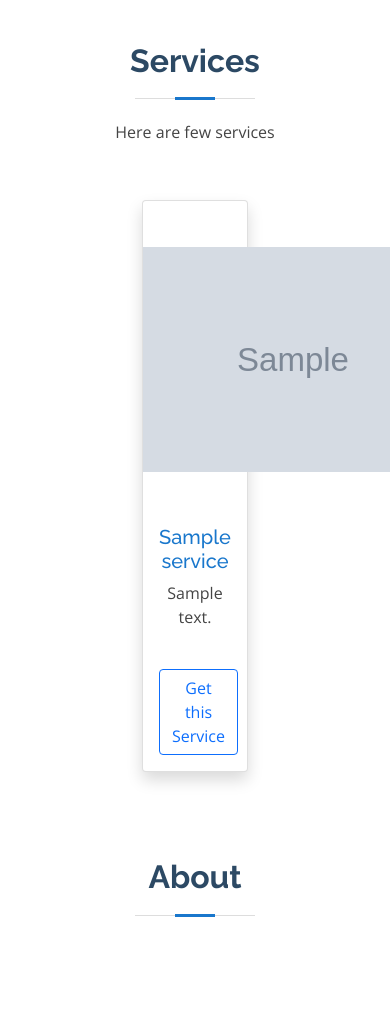
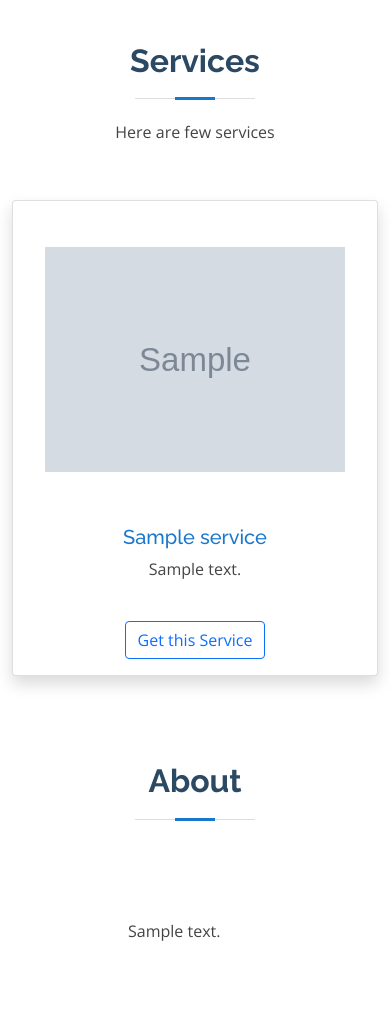
Before and after one commit to Sharif-00112/GetEasy-Web, a Django app: page / in a window 390 px wide. Shown: the part 1012-2024 px from the top of the page. Run offline with Django 3.2, Linux system fonts and the light colour scheme; tables that the repository leaves empty hold one stand-in row (values such as "Sample post"); grey boxes marked "Sample" are stand-in pictures; some libraries are stand-ins or nearby versions.

Commit message:
changed home

```diff
--- a/GetEasyApp/templates/all_services.html
+++ b/GetEasyApp/templates/all_services.html
@@ -10,7 +10,7 @@
             <div class="row justify-content-center">
                 {% if services_all %}
                     {% for service in services_all %}
-                        <div class="col-4 mt-3 mb-3">
+                        <div class="col-lg-4 col-md-6 col-sm-12 mt-3 mb-3">
                             <div class="card shadow text-center">
                                 <a href="{% url 'service_details' service.id %}">
                                     <img class="mt-2" style="height: 300px; width: 300px; object-fit: contain;"
--- a/GetEasyApp/templates/home.html
+++ b/GetEasyApp/templates/home.html
@@ -20,7 +20,7 @@
             <div class="row justify-content-center">
                 {% if services_all %}
                     {% for service in services_all %}
-                        <div class="col-4 mt-3 mb-3">
+                        <div class="col-lg-4 col-md-6 col-sm-12 mt-3 mb-3">
                             <div class="card shadow text-center">
                                 <a href="{% url 'service_details' service.id %}">
                                     <img class="mt-2" style="height: 300px; width: 300px; object-fit: contain;"
```
